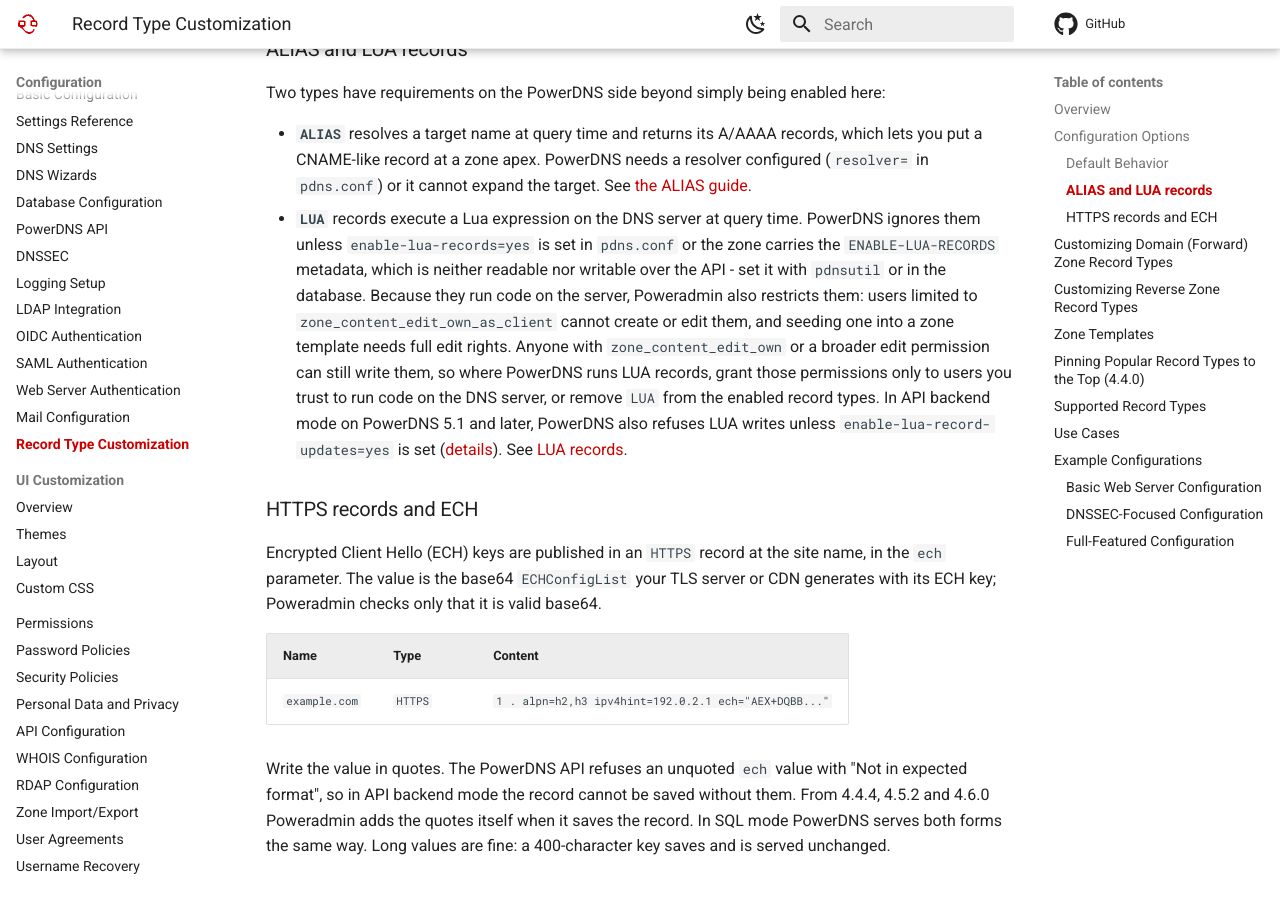
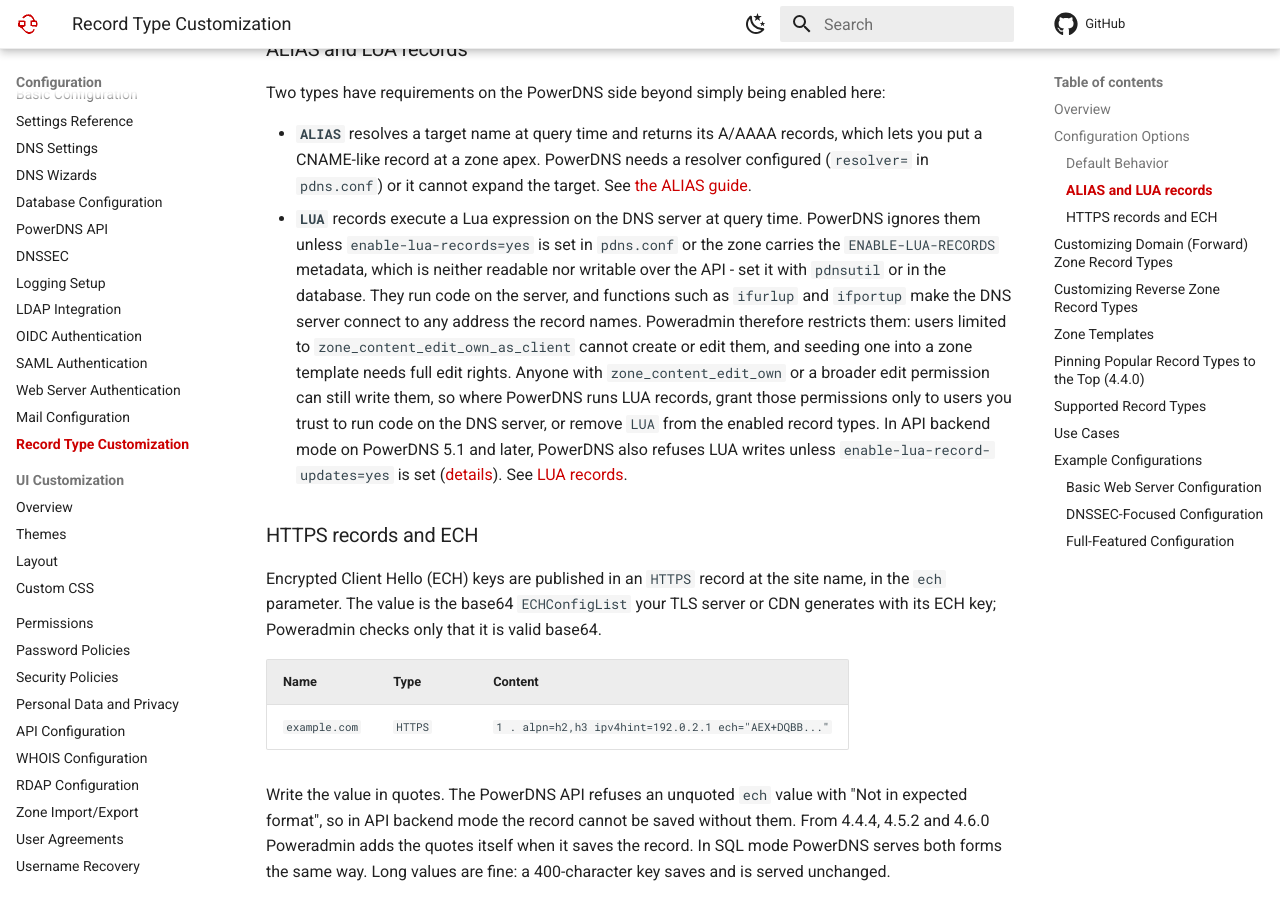
Before and after one commit to poweradmin/poweradmin-docs, an MkDocs documentation site: the page built from docs/configuration/record-types.md, in a window 1280 px wide and 900 px high, scrolled down 1369 px. Built offline with MkDocs 1.6.1 and Material for MkDocs 9.7.7, drawn with Linux system fonts in a browser that asks for light colours; nearby versions of some CDN libraries; library files that are not in the unit come from our copies; comment, search, counter and statistics services are not loaded.

Commit message:
docs(records): note that LUA health checks make the DNS server connect to record-chosen addresses

```diff
--- a/docs/configuration/record-types.md
+++ b/docs/configuration/record-types.md
@@ -50,7 +50,8 @@
 - **`LUA`** records execute a Lua expression on the DNS server at query time. PowerDNS ignores them
   unless `enable-lua-records=yes` is set in `pdns.conf` or the zone carries the `ENABLE-LUA-RECORDS`
   metadata, which is neither readable nor writable over the API - set it with `pdnsutil` or in the
-  database. Because they run code on the server, Poweradmin also restricts them: users limited to
+  database. They run code on the server, and functions such as `ifurlup` and `ifportup` make the
+  DNS server connect to any address the record names. Poweradmin therefore restricts them: users limited to
   `zone_content_edit_own_as_client` cannot create or edit them, and seeding one into a zone template
   needs full edit rights. Anyone with `zone_content_edit_own` or a broader edit permission can still
   write them, so where PowerDNS runs LUA records, grant those permissions only to users you trust to
```
